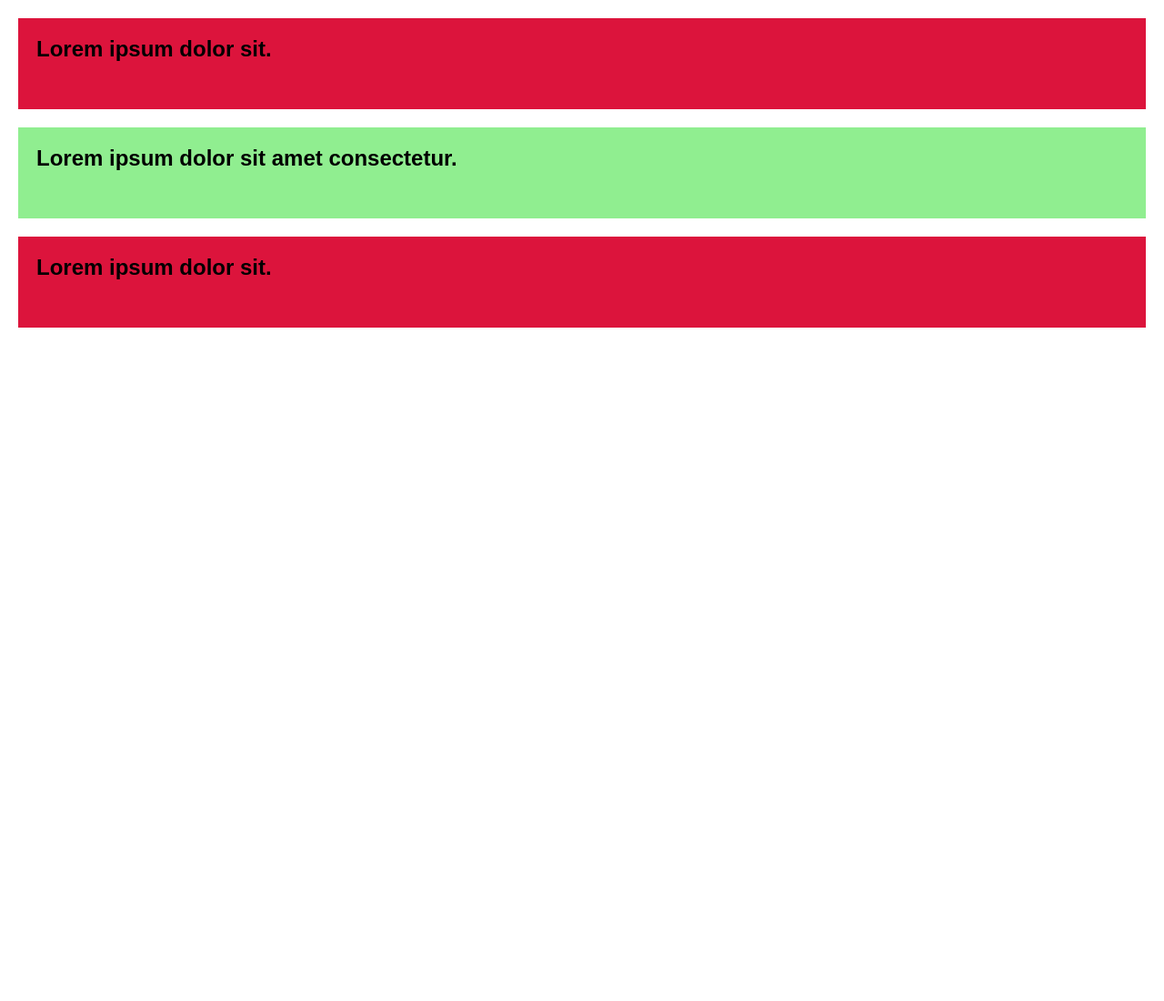
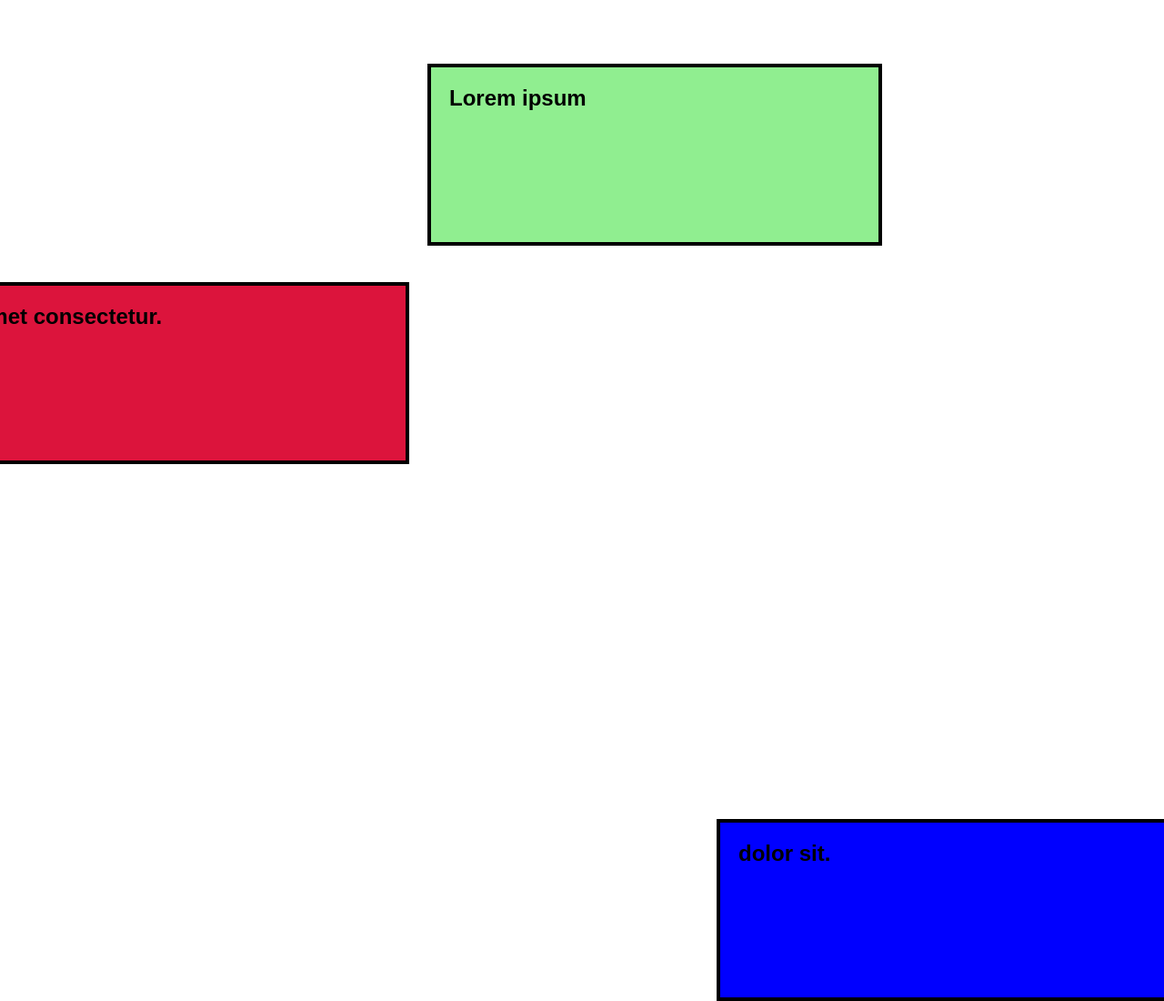
Before and after one commit to Vedant102/Full_Stack_Web_Devlopement, a plain HTML site: page index.html in a window 1280 px wide. Shown: the whole page at 91% size. Before the commit the page ends 800 px from the top, so only its background shows below. Drawn offline with Linux system fonts and the light colour scheme.

Commit message:
RELATIVE POSITIONING

```diff
--- a/index.html
+++ b/index.html
@@ -13,22 +13,36 @@
     font-family: sans-serif;
   }
   div{
-    height: 100px;
+    height: 200px;
+    width: 500px;
     margin: 20px;
     padding: 20px;
     background-color: crimson;
+    border: 4px solid black;
+  }
+
+  .one{
+    background-color: lightgreen;
+    position: relative;  /*THE POSITIONING IS RELATIVE TO ITS ACTUAL POSITIONING WHEN IT WAS STATIC*/
+    top: 50px; /*THE DIV WILL SHIFT 50PX DOWNWARD FROM ITS ORIGNAL POSITION*/
+    left: 450px; /*THE DIV WILL SHIFT 450PX RIGHT FROM ITS ORIGNAL POSITION*/
   }
   .two{
-    background-color: lightgreen;
-    position: static; /*THIS IS THE DEFAULT POSITION FOR EVERY ELEMENT | THIS POSITIONING CAN NOT BE MODIFIED*/
-    top: 100px; /*DOES NOT WORK*/
-    left: 100px; /*DOES NOT WORK*/
+    position: relative;
+    top: 70px;
+    right: 70px;
+  }
+  .three{
+    position: relative;
+    background-color:blue;
+    top:55vh;
+    left:60%;
   }
   </style>
 </head>
 <body>
-<div class="one"><h2>Lorem ipsum dolor sit.</h2></div>
-<div class="two"><h2>Lorem ipsum dolor sit amet consectetur.</h2></div>
-<div class="three"><h2>Lorem ipsum dolor sit.</h2></div>
+<div class="one"><h2>Lorem ipsum </h2></div>
+<div class="two"><h2>amet consectetur.</h2></div>
+<div class="three"><h2>dolor sit.</h2></div>
 </body>
 </html>
```
